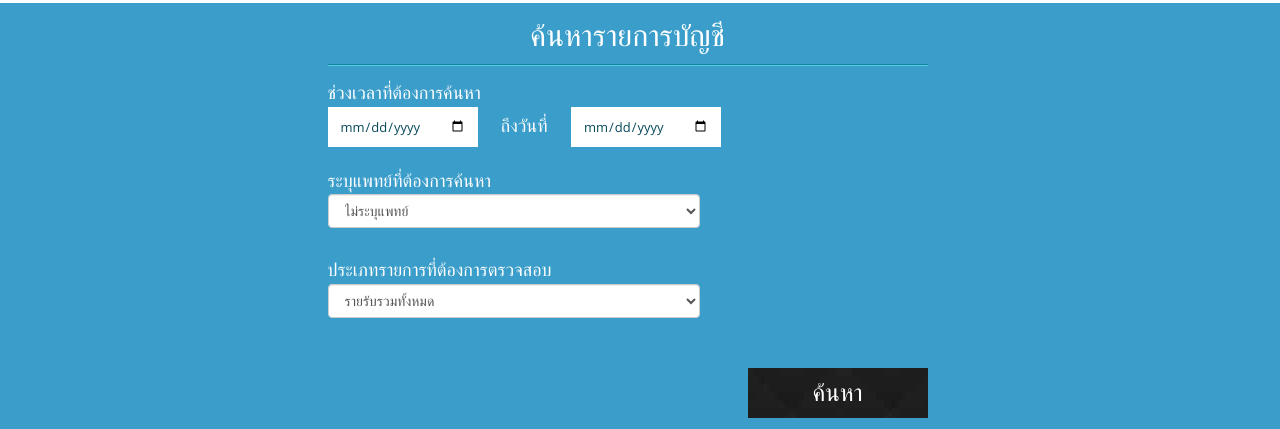
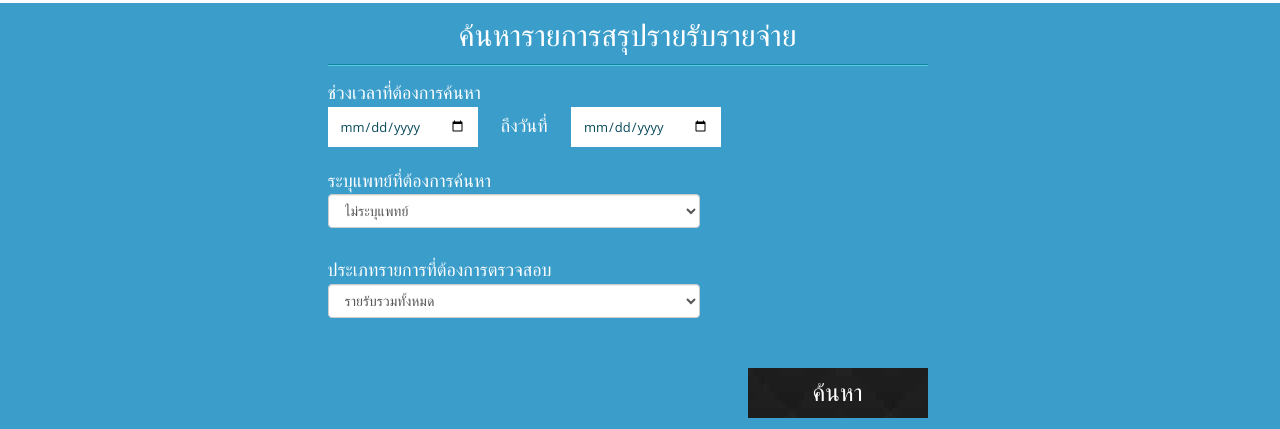
Before and after one commit to darkknightza/DentalProject, a PHP site: template views/Owner/index.php in a window 1280 px wide. Shown: the part 121-550 px from the top of the page. Run offline with PHP 8.4, Linux system fonts and the light colour scheme; the template is opened without the code that fills it, so the values that code supplies are empty; some libraries are stand-ins or nearby versions; some web fonts are replaced.

Commit message:
Update index.php

```diff
--- a/views/Owner/index.php
+++ b/views/Owner/index.php
@@ -5,7 +5,7 @@
     <div class="contact-caption clearfix">
         <div class="col-md-6 col-md-offset-3 contact-form">
             <div align="center">
-                <h3>ค้นหารายการบัญชี</h3>
+                <h3>ค้นหารายการสรุปรายรับรายจ่าย</h3>
             </div>
                 <form class="form" method="POST" action="/OwnerController/ToFindTransaction_Page">
                     <p align="left" ><font size="4" color="white">ช่วงเวลาที่ต้องการค้นหา</font><br><input type="date" name="Fdate" required style="width: 25%">&nbsp;&nbsp;&nbsp;&nbsp;&nbsp;&nbsp;<font size="4" color="white">ถึงวันที่</font>&nbsp;&nbsp;&nbsp;&nbsp;&nbsp;&nbsp;<input type="date" name="Ldate" required style="width: 25%"></p>
```
